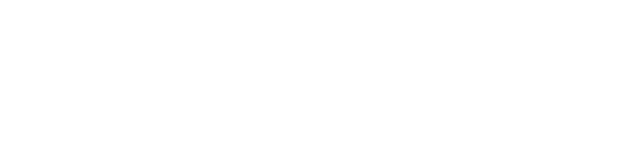
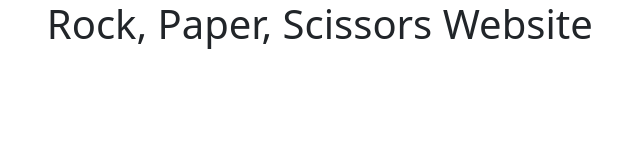
Before and after one commit to FedericoD99/RPS-Website, a plain HTML site: page index.html in a window 1280 px wide. Shown: the whole page, without its empty margins (414-1054 px from the left). Drawn offline with nearby package versions, Linux system fonts and the light colour scheme.

Commit message:
added some css

```diff
--- a/index.html
+++ b/index.html
@@ -23,7 +23,9 @@
         <header>
 
         </header>
-        <main></main>
+        <main>
+            <h1>Rock, Paper, Scissors Website</h1>
+        </main>
         <footer>
             <!-- place footer here -->
         </footer>
--- a/style.css
+++ b/style.css
@@ -0,0 +1,3 @@
+h1 {
+    margin-left: 36%;
+}
```
